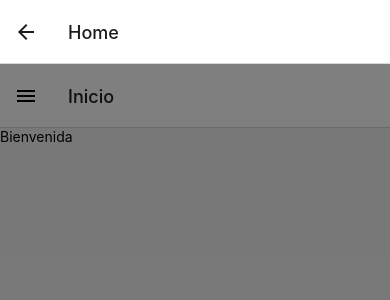
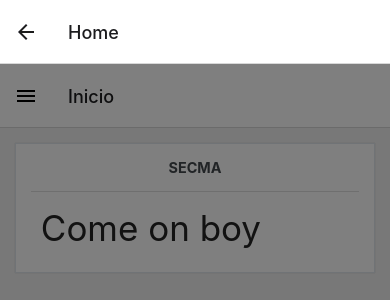
Before and after one commit to T-Carri/cepointExpo, a React Native app: screen /Home in a window 390 px wide. Shown: the top 300 px of the page. Built offline with nearby package versions, Linux system fonts and the light colour scheme.

Commit message:
10212022

```diff
--- a/src/componentes/Bienvenida.js
+++ b/src/componentes/Bienvenida.js
@@ -1,13 +1,46 @@
-import { View, Text } from 'react-native'
+import { View, StyleSheet } from 'react-native'
 import React from 'react'
-
+import { Card, Text } from '@rneui/themed';
 export default function Bienvenida() {
   return (
     <View>
-      <Text>Bienvenida</Text>
+       <Card>
+          <Card.Title>SECMA</Card.Title>
+          <Card.Divider />
+
+ <Text style={styles.fonts} h2> Come on boy  </Text>
+
+
+
+
+
+
+        </Card>
     </View>
   )
 }
+
+const styles = StyleSheet.create({
+    container: {
+      flex: 1,
+    },
+    fonts: {
+      marginBottom: 8,
+    },
+    user: {
+      flexDirection: 'row',
+      marginBottom: 6,
+    },
+    image: {
+      width: 30,
+      height: 30,
+      marginRight: 10,
+    },
+    name: {
+      fontSize: 16,
+      marginTop: 5,
+    },
+    });
   //TODO: ventana lateral con funciones de app segun tu sesion
   //Bienvenido fulanito
   //Tu empresa
--- a/src/componentes/Checador.js
+++ b/src/componentes/Checador.js
@@ -1,12 +1,49 @@
 import { View, Text } from 'react-native'
 import React from 'react'
+import { Card, Button } from '@rneui/themed';
+
 
 export default function Checador() {
   return (
     <View>
-      <Text>checador</Text>
+           <Card>
+          <Card.Title>Obra: mex6</Card.Title>
+          <Card.Divider />
+          <Button
+              title="QR"
+              icon={{
+                name: 'user',
+                type: 'font-awesome',
+                size: 15,
+                color: 'white',
+              }}
+              iconRight
+              iconContainerStyle={{ marginLeft: 10 }}
+              titleStyle={{ fontWeight: '700' }}
+              buttonStyle={{
+                backgroundColor: 'rgba(199, 43, 98, 1)',
+                borderColor: 'transparent',
+                borderWidth: 0,
+                borderRadius: 30,
+              }}
+              containerStyle={{
+                width: 200,
+                marginHorizontal: 50,
+                marginVertical: 10,
+              }}
+            />
+
+         </Card>
     </View>
   )
 }
 
+
 //TODO: JALAR DATOS DE API
+
+//TODO: analizar "npm i qr-scanner"
+
+//coloque url: de asignacion
+//hacer receptor de axios en interfaz de usuario checador "asigancion"
+//hacer disparador de axios en interfaz de usuario checador
+//colocar boton  con imagen de QR con acceso a QR
```
Also changed, not shown: package.json (+5 -3 lines), 1 other file (tests, documents, lock files or other folders).
